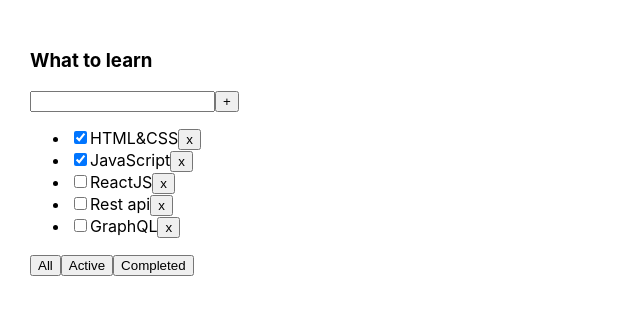
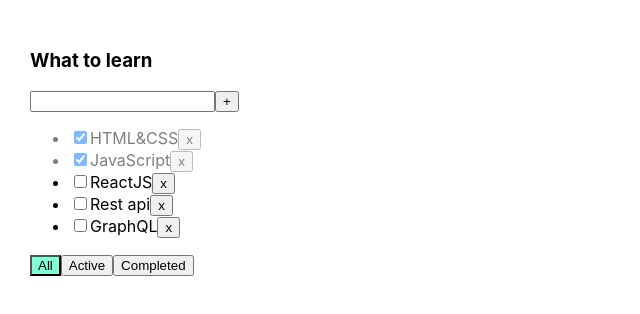
Before and after one commit to AliakseiPitsukha/ToDoList, a React (Create React App) app: page / in a window 1280 px wide. Shown: the top 314 px of the page, without its empty margins (0-640 px from the left). Built offline with nearby package versions, Linux system fonts and the light colour scheme.

Commit message:
added editable checkbox, css for filter button and error message for situations with empty input element

```diff
--- a/src/App.css
+++ b/src/App.css
@@ -6,3 +6,19 @@
 .App > div {
   margin-right: 50px;
 }
+
+.error {
+  border: red 5px solid;
+}
+
+.errorMessage {
+  color: red;
+}
+
+.activeFilter {
+  background-color: aquamarine;
+}
+
+.isDone {
+  opacity: 0.5;
+}
--- a/src/App.tsx
+++ b/src/App.tsx
@@ -34,6 +34,14 @@
         tasksForTodolist = tasks.filter((el) => el.isDone)
     }
 
+    const changeTaskStatus = (taskID: string, newIsDoneStatus: boolean) => {
+        const changedTask = tasks.find( (t) => t.id === taskID)
+        if(changedTask) {
+            changedTask.isDone = newIsDoneStatus
+            setTasks([...tasks])
+        }
+    }
+
     return (
         <div className="App">
             <Todolist
@@ -42,6 +50,8 @@
                 addTask = {addTask}
                 deleteTask = {deleteTask}
                 changeFilter = {changeFilter}
+                changeTaskStatus = {changeTaskStatus}
+                filterCurrentStatus = {filter}
             />
         </div>
     );
--- a/src/Todolist.tsx
+++ b/src/Todolist.tsx
@@ -14,24 +14,39 @@
     addTask: (taskTitle: string) => void
     deleteTask: (id: string) => void
     changeFilter: (filterStatus: FilterType) => void
+    changeTaskStatus: (taskID: string, newIsDoneStatus: boolean) => void
+    filterCurrentStatus: FilterType
 }
 
 export const Todolist = (props: TodolistPropsType) => {
     const [text, setText] = useState('')
+    const [error, setError] = useState('')
     const onChangeHandler = (e: ChangeEvent<HTMLInputElement>) => {
         setText(e.currentTarget.value)
     }
     const onClickHandlerAddTask = () => {
-        props.addTask(text)
+        if (text.trim() !== '') {
+            props.addTask(text.trim())
             setText('')
+        } else {
+            setError('Title is required')
         }
-    const onKeyDownHandlerAddTask = (e:KeyboardEvent<HTMLInputElement>) => {
+    }
+    const onKeyDownHandlerAddTask = (e: KeyboardEvent<HTMLInputElement>) => {
+        setError('')
         if (e.key === 'Enter') {
-            props.addTask(text)
+            if (text.trim()) {
+                props.addTask(text.trim())
                 setText('')
+            } else {
+                setError('Title is required')
+            }
         }
     }
 
+    const onChangeTaskHandler = (taskID: string, e: ChangeEvent<HTMLInputElement>) => {
+        props.changeTaskStatus(taskID, e.currentTarget.checked)
+    }
 
     const onClickHandlerFilter = (filterStatus: FilterType) => {
         props.changeFilter(filterStatus)
@@ -45,16 +60,26 @@
                     value={text}
                     onChange={onChangeHandler}
                     onKeyDown={onKeyDownHandlerAddTask}
+                    className={error ? 'error' : ''}
                 />
                 <button
                     onClick={onClickHandlerAddTask}>+
                 </button>
+                {error && <div className={'errorMessage'}>{error}</div>}
             </div>
             <ul>
                 {props.tasks.map((el) => {
                         return (
-                            <li key={el.id}>
-                                <input type={'checkbox'} checked={el.isDone}/>
+                            <li
+                                key={el.id}
+                                className={el.isDone ? 'isDone' : ''}
+                            >
+                                <input type={'checkbox'}
+                                       checked={el.isDone}
+                                       onChange={(event) => {
+                                           onChangeTaskHandler(el.id, event)
+                                       }}
+                                />
                                 <span>{el.title}</span>
                                 <button onClick={() => {
                                     props.deleteTask(el.id)
@@ -66,15 +91,21 @@
                 )}
             </ul>
             <div>
-                <button onClick={() => {
+                <button
+                    className={props.filterCurrentStatus === 'All' ? 'activeFilter' : ''}
+                    onClick={() => {
                         onClickHandlerFilter('All')
                     }}>All
                 </button>
-                <button onClick={() => {
+                <button
+                    className={props.filterCurrentStatus === 'Active' ? 'activeFilter' : ''}
+                    onClick={() => {
                         onClickHandlerFilter('Active')
                     }}>Active
                 </button>
-                <button onClick={() => {
+                <button
+                    className={props.filterCurrentStatus === 'Completed' ? 'activeFilter' : ''}
+                    onClick={() => {
                         onClickHandlerFilter('Completed')
                     }}>Completed
                 </button>
```
Lines whose indentation alone changed are shown as unchanged.
